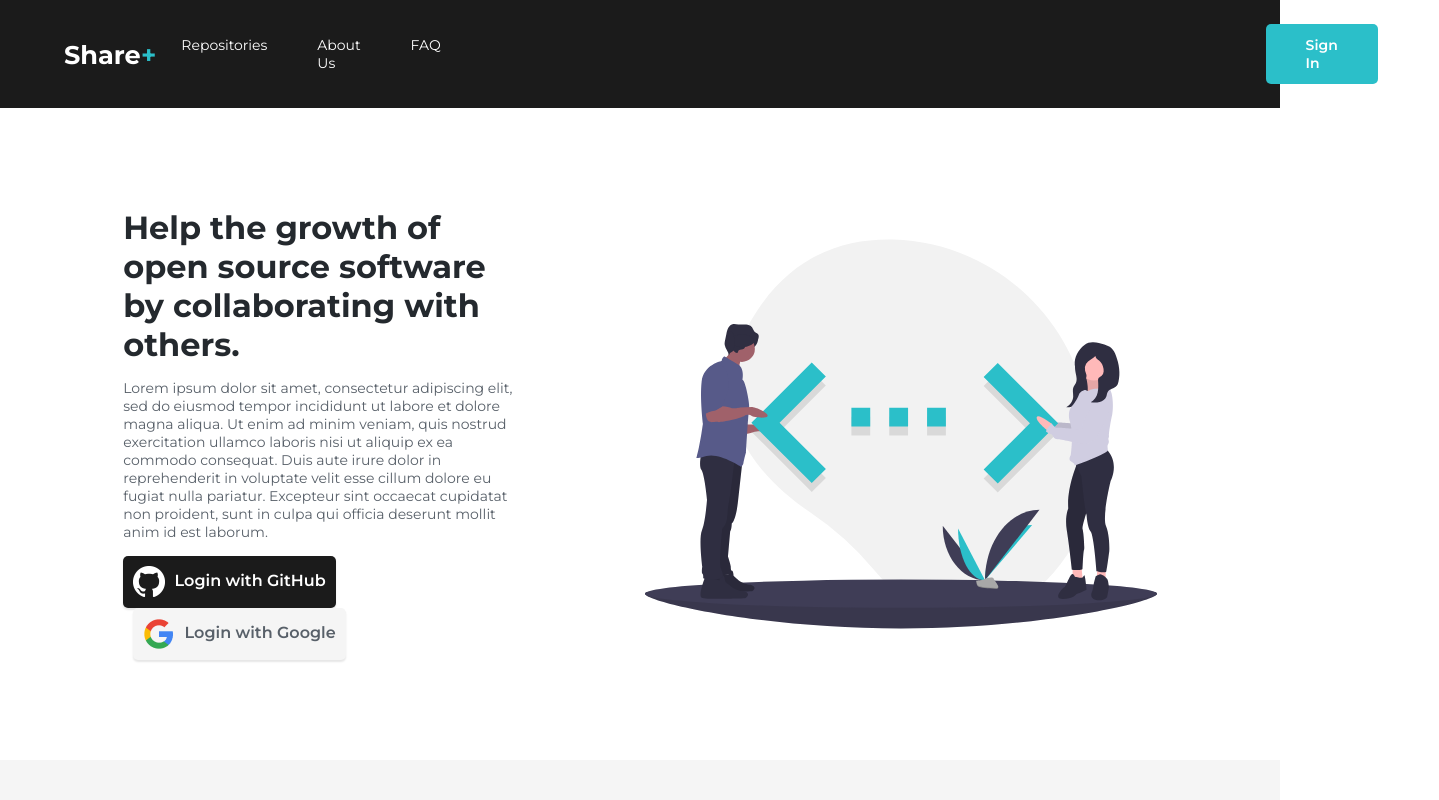
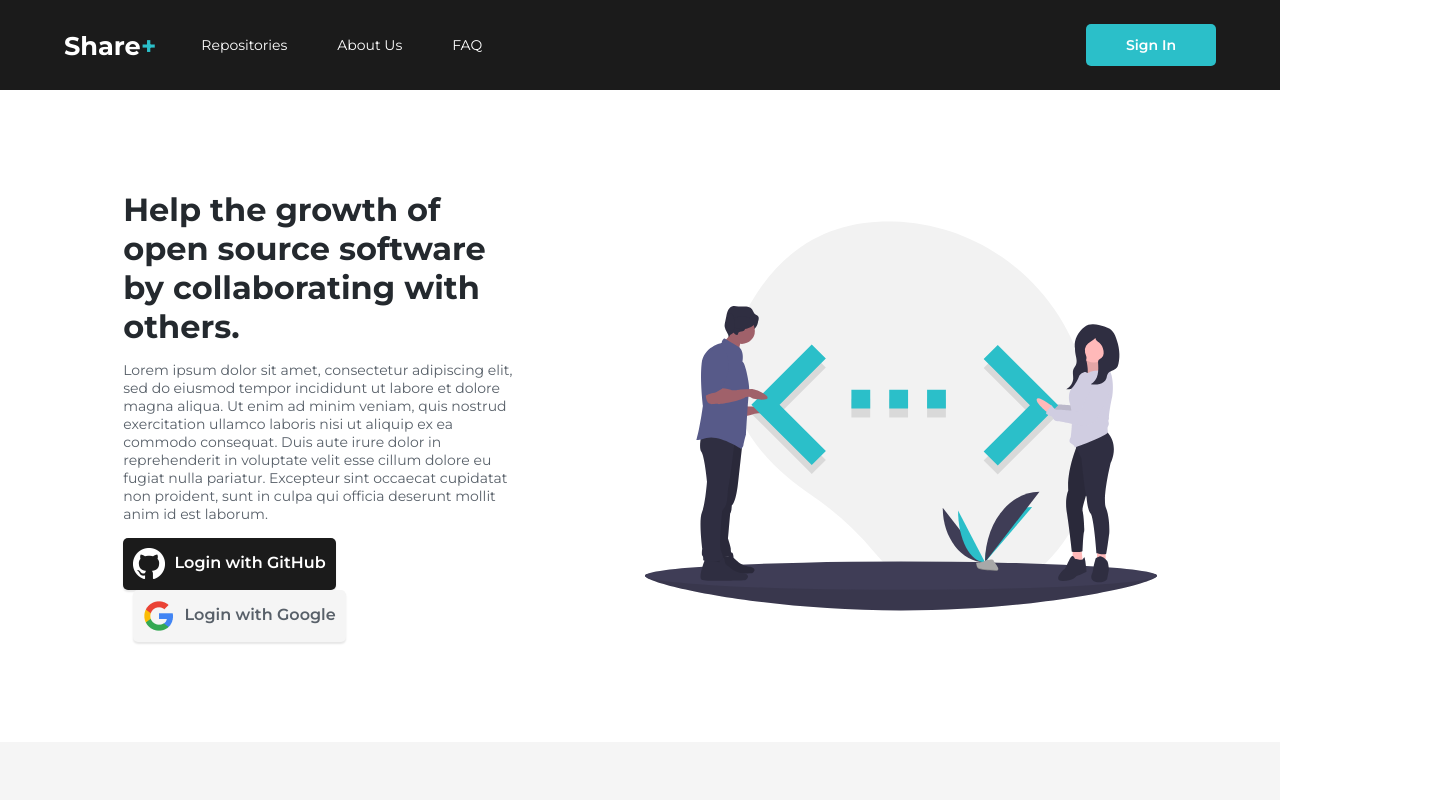
Before and after one commit to mmoya26/SharePlus, a plain HTML site: page index.html in a window 1280 px wide. Shown: the top 800 px of the page, 1439 px wide, since content can reach past the window. Drawn offline with Linux system fonts and the light colour scheme.

Commit message:
Adjust nav_bar margins

```diff
--- a/css/master.css
+++ b/css/master.css
@@ -92,7 +92,8 @@ ul {
     list-style: none;
     display: flex;
     justify-content: space-between;
-    margin-right: 50rem;
+    margin-right: auto;
+    margin-left: 1.25rem;
 }
 
 .nav_bar {
```
